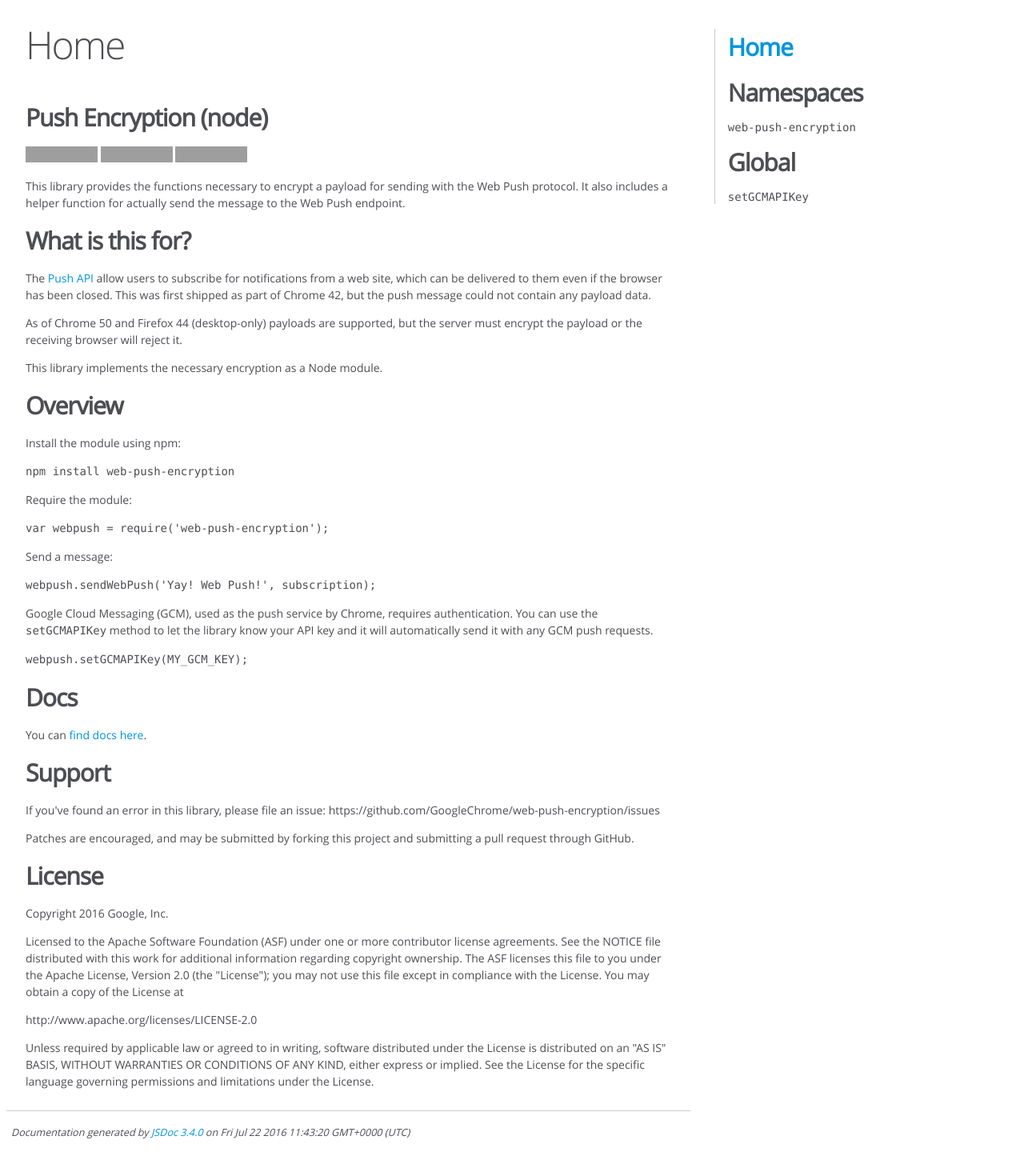
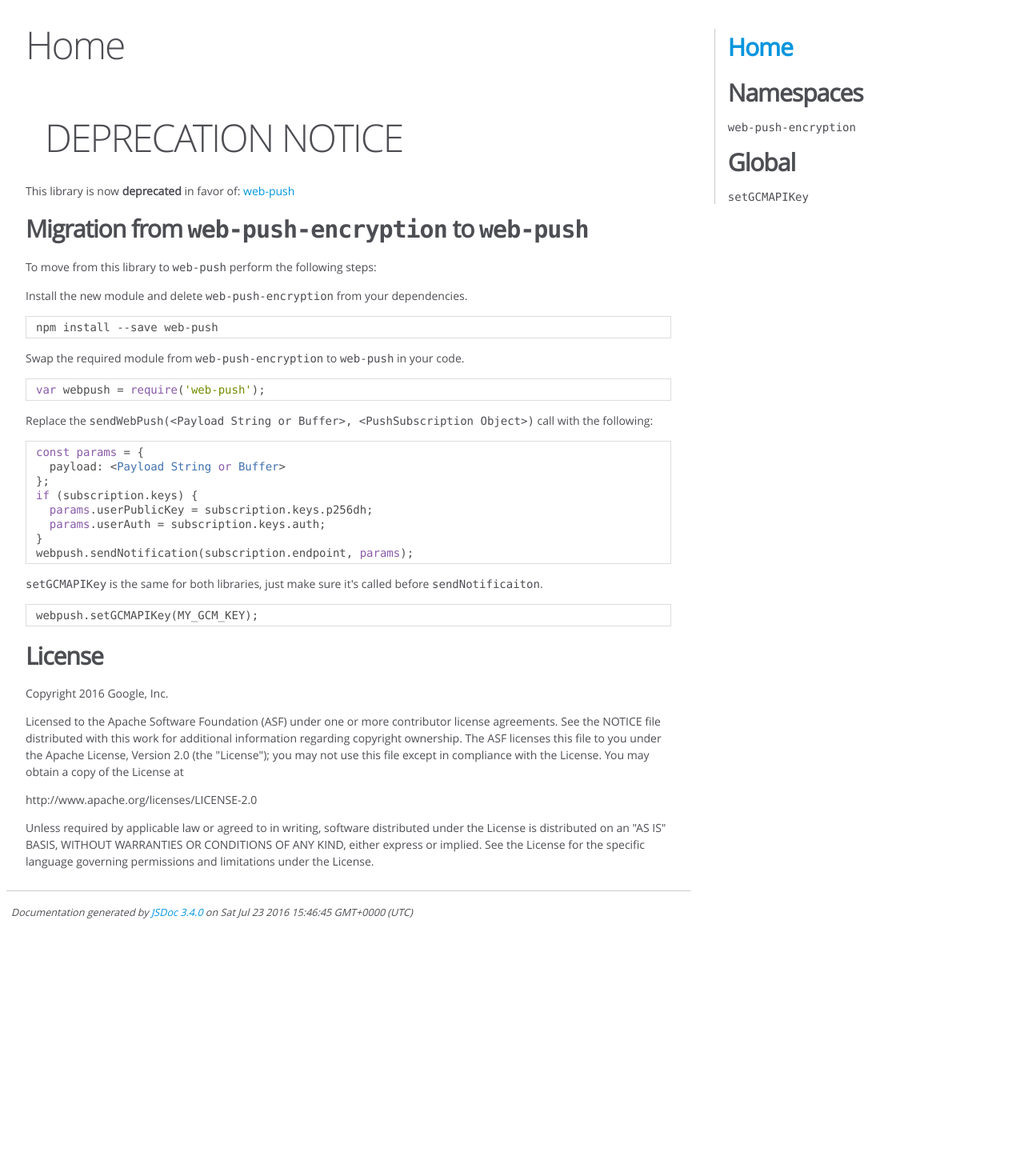
Before and after one commit to googlearchive/web-push-encryption, a Jekyll site: the page docs/master/index.html, which Jekyll copies as it is, in a window 1280 px wide. Shown: the whole page at 80% size. Built offline with Jekyll 4.4.1, drawn with Linux system fonts in a browser that asks for light colours; after the commit the page ends 1165 px from its top, so only the background shows below that; grey boxes are pictures that could not be loaded.

Commit message:
Deploy to GitHub Pages

```diff
--- a/docs/master/encrypt.js.html
+++ b/docs/master/encrypt.js.html
@@ -303,7 +303,7 @@
 <br class="clear">
 
 <footer>
-    Documentation generated by <a href="https://github.com/jsdoc3/jsdoc">JSDoc 3.4.0</a> on Fri Jul 22 2016 11:43:20 GMT+0000 (UTC)
+    Documentation generated by <a href="https://github.com/jsdoc3/jsdoc">JSDoc 3.4.0</a> on Sat Jul 23 2016 15:46:45 GMT+0000 (UTC)
 </footer>
 
 <script> prettyPrint(); </script>
--- a/docs/master/global.html
+++ b/docs/master/global.html
@@ -278,7 +278,7 @@
 <br class="clear">
 
 <footer>
-    Documentation generated by <a href="https://github.com/jsdoc3/jsdoc">JSDoc 3.4.0</a> on Fri Jul 22 2016 11:43:20 GMT+0000 (UTC)
+    Documentation generated by <a href="https://github.com/jsdoc3/jsdoc">JSDoc 3.4.0</a> on Sat Jul 23 2016 15:46:45 GMT+0000 (UTC)
 </footer>
 
 <script> prettyPrint(); </script>
--- a/docs/master/index.html
+++ b/docs/master/index.html
@@ -43,33 +43,23 @@
 
 
     <section>
-        <article><h2>Push Encryption (node)</h2><p><a href="https://travis-ci.org/GoogleChrome/web-push-encryption"><img src="https://travis-ci.org/GoogleChrome/web-push-encryption.svg?branch=master" alt="Travis Build Status"></a> <a href="https://david-dm.org/GoogleChrome/web-push-encryption"><img src="https://david-dm.org/GoogleChrome/web-push-encryption.svg" alt="Dependency Badge from David"></a> <a href="https://david-dm.org/GoogleChrome/web-push-encryption#info=devDependencies"><img src="https://david-dm.org/GoogleChrome/web-push-encryption/dev-status.svg" alt="devDependency Status"></a></p>
-<p>This library provides the functions necessary to encrypt a payload for sending
-with the Web Push protocol. It also includes a helper function for actually
-send the message to the Web Push endpoint.</p>
-<h2>What is this for?</h2><p>The <a href="http://w3c.github.io/push-api/">Push API</a> allow users to subscribe for
-notifications from a web site, which can be delivered to them even if the
-browser has been closed. This was first shipped as part of Chrome 42, but the
-push message could not contain any payload data.</p>
-<p>As of Chrome 50 and Firefox 44 (desktop-only) payloads are supported, but the
-server must encrypt the payload or the receiving browser will reject it.</p>
-<p>This library implements the necessary encryption as a Node module.</p>
-<h2>Overview</h2><p>Install the module using npm:</p>
-<p><code>npm install web-push-encryption</code></p>
-<p>Require the module:</p>
-<p><code>var webpush = require('web-push-encryption');</code></p>
-<p>Send a message:</p>
-<p><code>webpush.sendWebPush('Yay! Web Push!', subscription);</code></p>
-<p>Google Cloud Messaging (GCM), used as the push service by Chrome, requires
-authentication. You can use the <code>setGCMAPIKey</code> method to let the library know
-your API key and it will automatically send it with any GCM push requests.</p>
-<p><code>webpush.setGCMAPIKey(MY_GCM_KEY);</code></p>
-<h2>Docs</h2><p>You can <a href="https://googlechrome.github.io/web-push-encryption/">find docs here</a>.</p>
-<h2>Support</h2><p>If you've found an error in this library, please file an issue:
-https://github.com/GoogleChrome/web-push-encryption/issues</p>
-<p>Patches are encouraged, and may be submitted by forking this project and
-submitting a pull request through GitHub.</p>
-<h2>License</h2><p>Copyright 2016 Google, Inc.</p>
+        <article><h1>DEPRECATION NOTICE</h1><p>This library is now <strong>deprecated</strong> in favor of:
+<a href="https://github.com/web-push-libs/web-push">web-push</a></p>
+<h3>Migration from <code>web-push-encryption</code> to <code>web-push</code></h3><p>To move from this library to <code>web-push</code> perform the following steps:</p>
+<p>Install the new module and delete <code>web-push-encryption</code> from your dependencies.</p>
+<pre class="prettyprint source"><code>npm install --save web-push</code></pre><p>Swap the required module from <code>web-push-encryption</code> to <code>web-push</code> in your code.</p>
+<pre class="prettyprint source"><code>var webpush = require('web-push');</code></pre><p>Replace the <code>sendWebPush(&lt;Payload String or Buffer&gt;, &lt;PushSubscription Object&gt;)</code> call with
+the following:</p>
+<pre class="prettyprint source"><code>const params = {
+  payload: &lt;Payload String or Buffer>
+};
+if (subscription.keys) {
+  params.userPublicKey = subscription.keys.p256dh;
+  params.userAuth = subscription.keys.auth;
+}
+webpush.sendNotification(subscription.endpoint, params);</code></pre><p><code>setGCMAPIKey</code> is the same for both libraries, just make sure it's called
+ before <code>sendNotificaiton</code>.</p>
+<pre class="prettyprint source"><code>webpush.setGCMAPIKey(MY_GCM_KEY);</code></pre><h2>License</h2><p>Copyright 2016 Google, Inc.</p>
 <p>Licensed to the Apache Software Foundation (ASF) under one or more contributor
 license agreements.  See the NOTICE file distributed with this work for
 additional information regarding copyright ownership.  The ASF licenses this
@@ -98,7 +88,7 @@
 <br class="clear">
 
 <footer>
-    Documentation generated by <a href="https://github.com/jsdoc3/jsdoc">JSDoc 3.4.0</a> on Fri Jul 22 2016 11:43:20 GMT+0000 (UTC)
+    Documentation generated by <a href="https://github.com/jsdoc3/jsdoc">JSDoc 3.4.0</a> on Sat Jul 23 2016 15:46:45 GMT+0000 (UTC)
 </footer>
 
 <script> prettyPrint(); </script>
--- a/docs/master/index.js.html
+++ b/docs/master/index.js.html
@@ -73,7 +73,7 @@
 <br class="clear">
 
 <footer>
-    Documentation generated by <a href="https://github.com/jsdoc3/jsdoc">JSDoc 3.4.0</a> on Fri Jul 22 2016 11:43:20 GMT+0000 (UTC)
+    Documentation generated by <a href="https://github.com/jsdoc3/jsdoc">JSDoc 3.4.0</a> on Sat Jul 23 2016 15:46:45 GMT+0000 (UTC)
 </footer>
 
 <script> prettyPrint(); </script>
--- a/docs/master/push.js.html
+++ b/docs/master/push.js.html
@@ -172,7 +172,7 @@
 <br class="clear">
 
 <footer>
-    Documentation generated by <a href="https://github.com/jsdoc3/jsdoc">JSDoc 3.4.0</a> on Fri Jul 22 2016 11:43:20 GMT+0000 (UTC)
+    Documentation generated by <a href="https://github.com/jsdoc3/jsdoc">JSDoc 3.4.0</a> on Sat Jul 23 2016 15:46:45 GMT+0000 (UTC)
 </footer>
 
 <script> prettyPrint(); </script>
--- a/docs/master/web-push-encryption.html
+++ b/docs/master/web-push-encryption.html
@@ -546,7 +546,7 @@
 <br class="clear">
 
 <footer>
-    Documentation generated by <a href="https://github.com/jsdoc3/jsdoc">JSDoc 3.4.0</a> on Fri Jul 22 2016 11:43:20 GMT+0000 (UTC)
+    Documentation generated by <a href="https://github.com/jsdoc3/jsdoc">JSDoc 3.4.0</a> on Sat Jul 23 2016 15:46:45 GMT+0000 (UTC)
 </footer>
 
 <script> prettyPrint(); </script>
```
